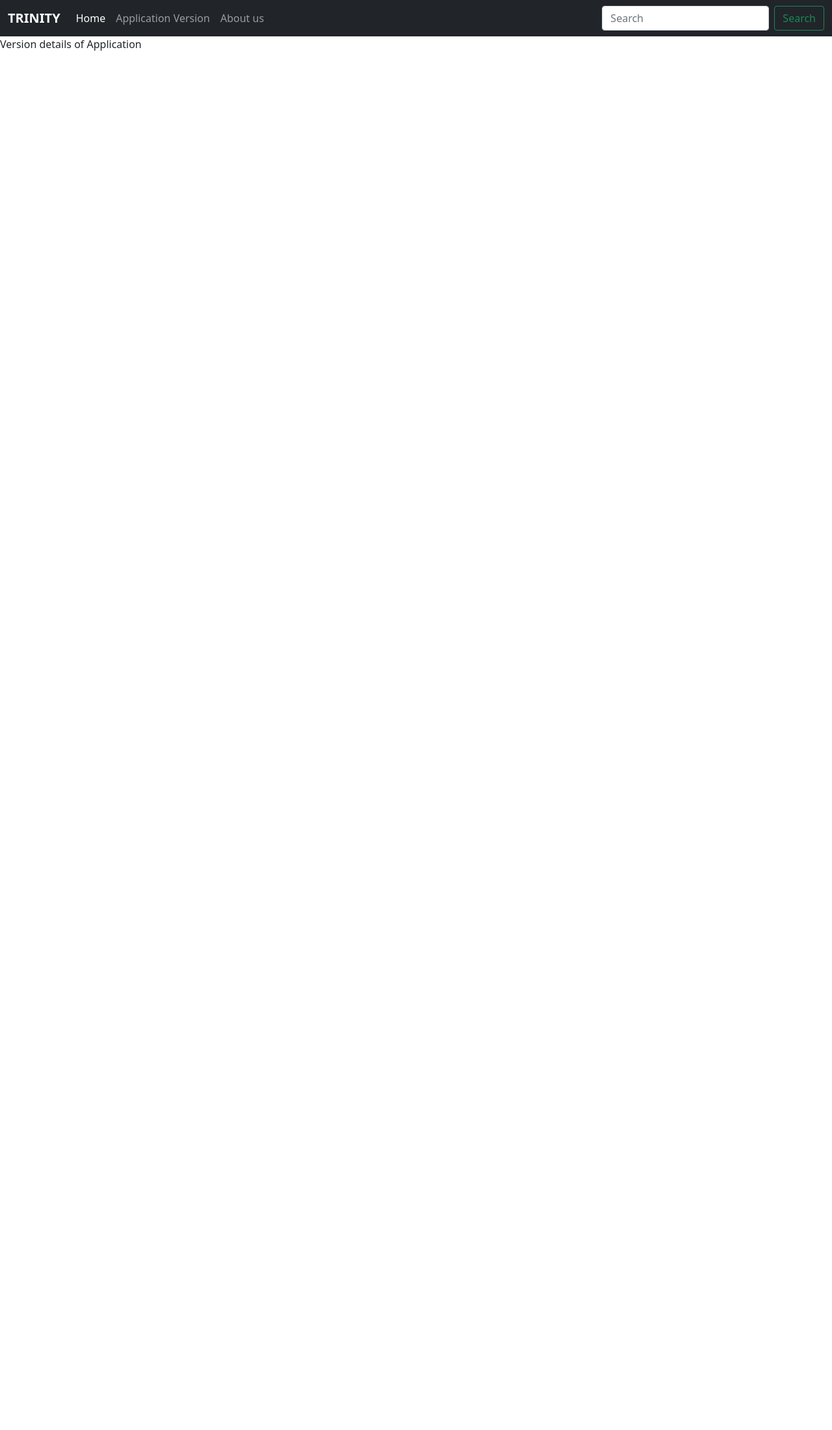
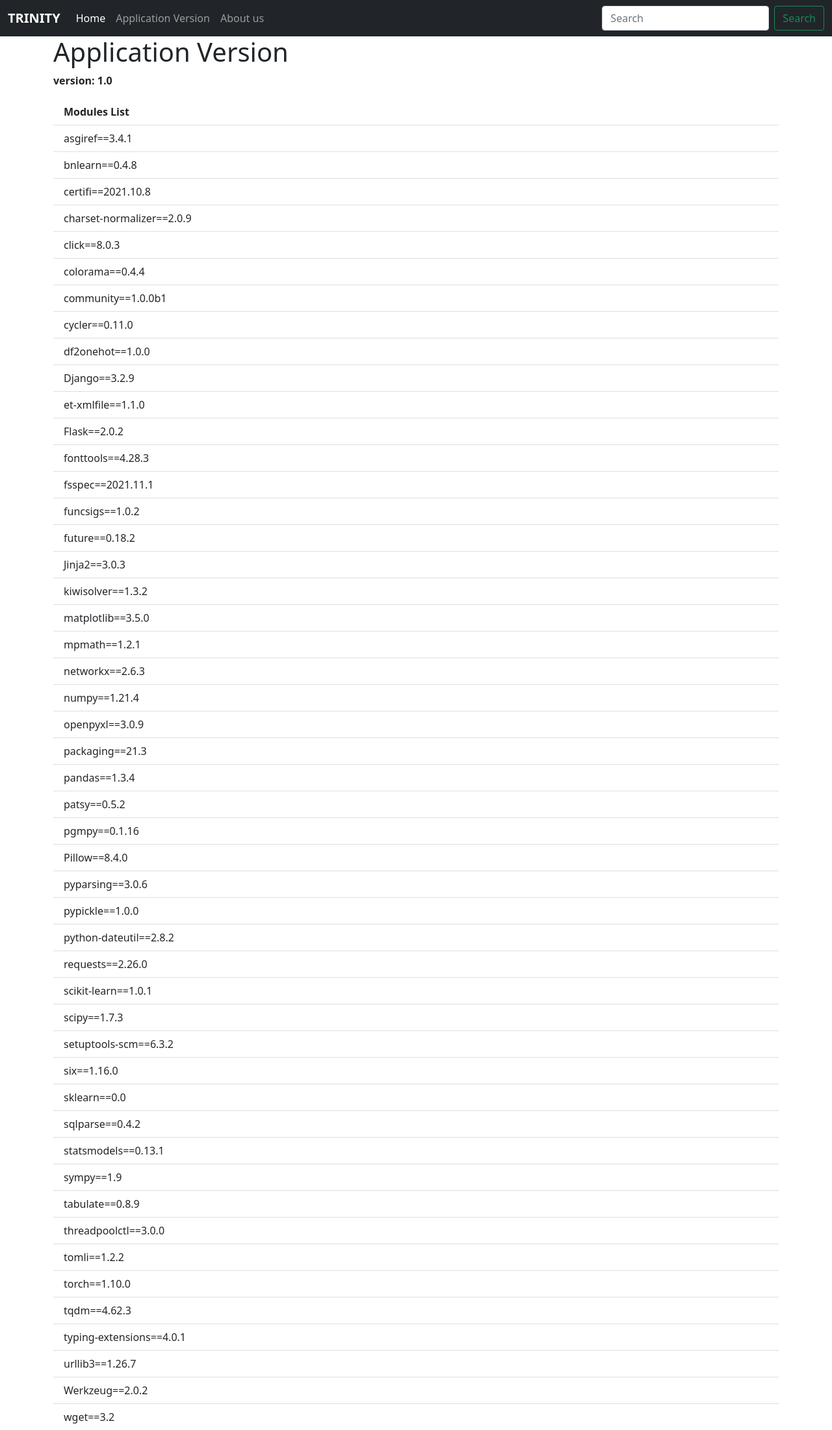
Before and after one commit to rohan-flutterint/Trinity, a Django app: page /version in a window 1280 px wide. Shown: the whole page at 65% size. Before the commit the page ends 78 px from the top, so only its background shows below. Run offline with Django 3.2, Linux system fonts and the light colour scheme.

Commit message:
updates to About and version html page

```diff
--- a/TrinitySource/templates/version.html
+++ b/TrinitySource/templates/version.html
@@ -1,4 +1,71 @@
 {% extends 'base.html' %}
 {% block title %}Version{% endblock title %}
 
-{% block body %} Version details of Application{% endblock body %}
+{% block body %}
+<div class="container">
+    <div class="row">
+        <div class="col-md-12">
+            <h1>Application Version</h1>
+        </div>
+    </div>
+    <div class="row">
+        <div class="col-md-12">
+            <p>
+                <strong>version: 1.0</strong>
+            </p>
+        </div>
+    </div>
+    <ul class="list-group list-group-flush">
+        <li class="list-group-item"><strong>Modules List</strong></li>
+        <li class="list-group-item">asgiref==3.4.1</li>
+        <li class="list-group-item">bnlearn==0.4.8</li>
+        <li class="list-group-item">certifi==2021.10.8</li>
+        <li class="list-group-item">charset-normalizer==2.0.9</li>
+        <li class="list-group-item">click==8.0.3</li>
+        <li class="list-group-item">colorama==0.4.4</li>
+        <li class="list-group-item">community==1.0.0b1</li>
+        <li class="list-group-item">cycler==0.11.0</li>
+        <li class="list-group-item">df2onehot==1.0.0</li>
+        <li class="list-group-item">Django==3.2.9</li>
+        <li class="list-group-item">et-xmlfile==1.1.0</li>
+        <li class="list-group-item">Flask==2.0.2</li>
+        <li class="list-group-item">fonttools==4.28.3</li>
+        <li class="list-group-item">fsspec==2021.11.1</li>
+        <li class="list-group-item">funcsigs==1.0.2</li>
+        <li class="list-group-item">future==0.18.2</li>
+        <li class="list-group-item">Jinja2==3.0.3</li>
+        <li class="list-group-item">kiwisolver==1.3.2</li>
+        <li class="list-group-item">matplotlib==3.5.0</li>
+        <li class="list-group-item">mpmath==1.2.1</li>
+        <li class="list-group-item">networkx==2.6.3</li>
+        <li class="list-group-item">numpy==1.21.4</li>
+        <li class="list-group-item">openpyxl==3.0.9</li>
+        <li class="list-group-item">packaging==21.3</li>
+        <li class="list-group-item">pandas==1.3.4</li>
+        <li class="list-group-item">patsy==0.5.2</li>
+        <li class="list-group-item">pgmpy==0.1.16</li>
+        <li class="list-group-item">Pillow==8.4.0</li>
+        <li class="list-group-item">pyparsing==3.0.6</li>
+        <li class="list-group-item">pypickle==1.0.0</li>
+        <li class="list-group-item">python-dateutil==2.8.2</li>
+        <li class="list-group-item">requests==2.26.0</li>
+        <li class="list-group-item">scikit-learn==1.0.1</li>
+        <li class="list-group-item">scipy==1.7.3</li>
+        <li class="list-group-item">setuptools-scm==6.3.2</li>
+        <li class="list-group-item">six==1.16.0</li>
+        <li class="list-group-item">sklearn==0.0</li>
+        <li class="list-group-item">sqlparse==0.4.2</li>
+        <li class="list-group-item">statsmodels==0.13.1</li>
+        <li class="list-group-item">sympy==1.9</li>
+        <li class="list-group-item">tabulate==0.8.9</li>
+        <li class="list-group-item">threadpoolctl==3.0.0</li>
+        <li class="list-group-item">tomli==1.2.2</li>
+        <li class="list-group-item">torch==1.10.0</li>
+        <li class="list-group-item">tqdm==4.62.3</li>
+        <li class="list-group-item">typing-extensions==4.0.1</li>
+        <li class="list-group-item">urllib3==1.26.7</li>
+        <li class="list-group-item">Werkzeug==2.0.2</li>
+        <li class="list-group-item">wget==3.2</li>
+      </ul>
+</div>
+{% endblock body %}
```
Also changed, not shown: TrinitySource/templates/about.html (+73 -1 lines).
